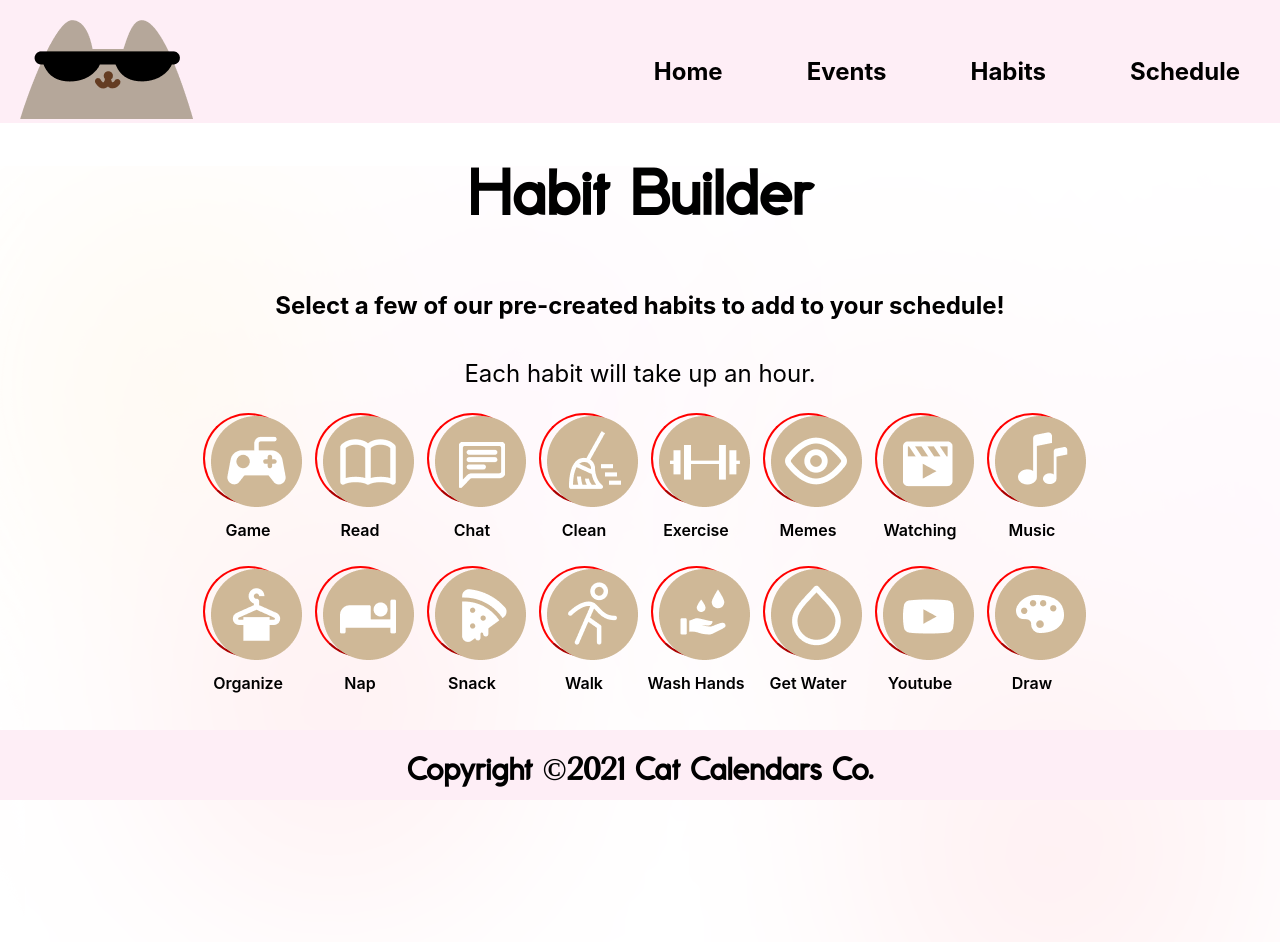
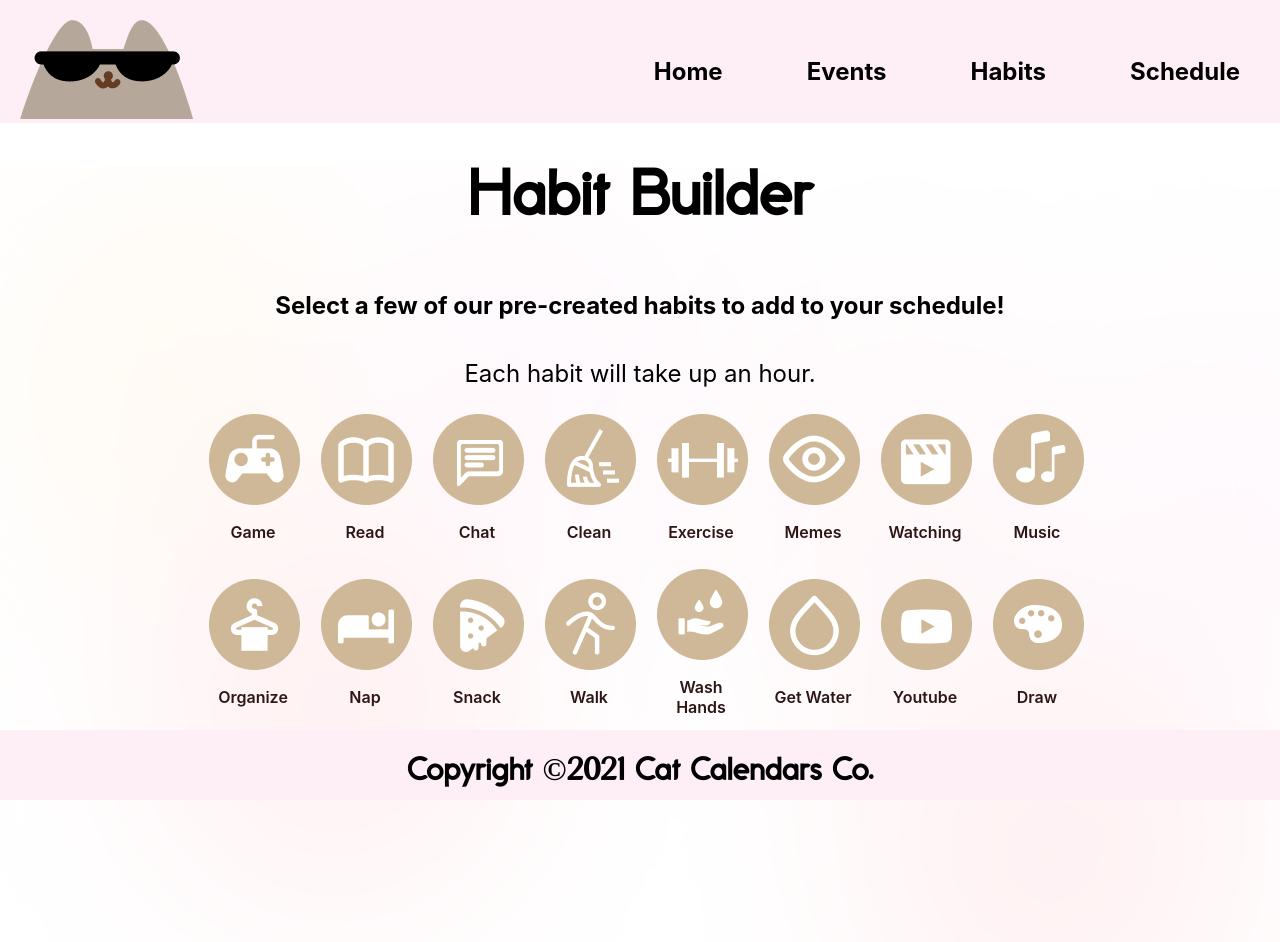
Before and after one commit to anyuan-chen/cat-calendar, a React (Create React App) app: page /habits in a window 1280 px wide. Shown: the top 942 px of the page. Built offline with nearby package versions, Linux system fonts and the light colour scheme.

Commit message:
I know what css stands for now. It stands for cancerous satanic shi

```diff
--- a/src/components/Habit.css
+++ b/src/components/Habit.css
@@ -1,29 +1,39 @@
 #habit {
-  border-color: red;
-  height: 91px;
-  width: 91px;
+  border: none;
   background: transparent;
   border-radius: 100%;
+  width: 91px;
 }
 #habit:hover {
-  box-shadow: 0 12px 16px 0 rgba(0, 0, 0, 0.199),
+  box-shadow: 0 12px 16px 0 rgba(0, 0, 0, 0.295),
     0 17px 50px 0 rgba(0, 0, 0, 0.19);
-  background-color: purple;
+  background-color: #96774c;
   border-radius: 100%;
 }
 #buttLabel {
-  color: black;
+  color: rgb(46, 22, 22);
   text-align: center;
   font-weight: 600;
+  padding-left: 10px;
 }
 .clicked {
-  box-shadow: 0 12px 16px 0 rgba(0, 0, 0, 0.199),
+  box-shadow: 0 12px 16px 0 rgba(0, 0, 0, 0.295),
     0 17px 50px 0 rgba(0, 0, 0, 0.19);
+  background-color: #96774c;
+  color:rgb(46, 22, 22);
   border-radius: 100%;
 }
 .container {
   display: flex;
   flex-direction: column;
+  justify-content: center;
   align-items: center;
   padding: 5px;
 }
+
+.icon {
+  display: flex;
+  justify-content: center;
+  align-items: center;
+  flex-direction: row;
+}
--- a/src/pages/Home.css
+++ b/src/pages/Home.css
@@ -1,7 +1,3 @@
-img {
-  max-width: 100vw;
-  max-height: 50vw;
-}
 #um {
   overflow: hidden;
 }
@@ -9,4 +5,6 @@ img {
   position:absolute;
   z-index: -1;
   top: 65px;
+  max-width: 100vw;
+  max-height: 50vw;
 }
--- a/src/pages/Home.js
+++ b/src/pages/Home.js
@@ -7,7 +7,7 @@ export default function Home(props) {
   return (
     <div id="um">
       <Navbar></Navbar>
-        <img id="kitty" src={process.env.PUBLIC_URL + "/img/homepage.jpeg"} alt=""/>
+        <img id="kitty" src={process.env.PUBLIC_URL + "/img/homepage.jpeg"} alt="oops!"/>
       <Footer></Footer>
     </div>
   );
```
